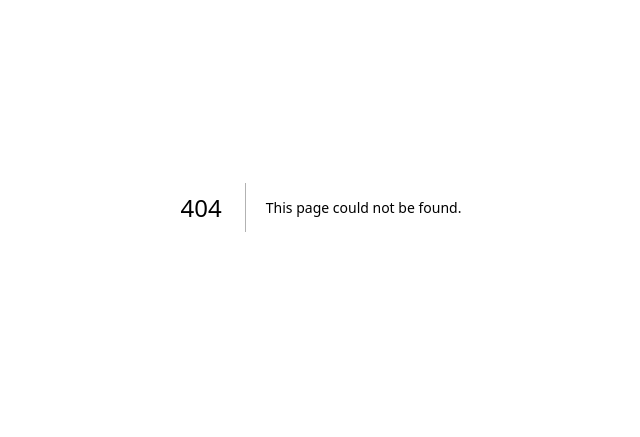
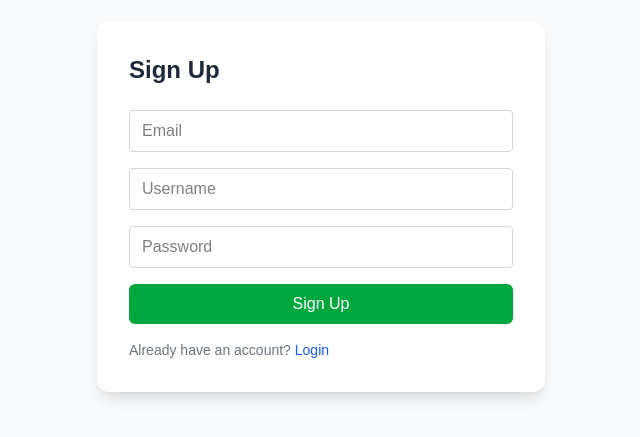
Before and after one commit to Emnet-tes/Art-Auction, a Next.js app in the folder frontend/: page /auth/signup in a window 1280 px wide. Before the commit this address had no page. Shown: the part 193-630 px from the top of the page, without its empty margins (319-959 px from the left). Built offline with nearby package versions, Linux system fonts and the light colour scheme.

Commit message:
feat: setup auth

```diff
--- /dev/null
+++ b/frontend/app/auth/login/page.tsx
@@ -0,0 +1,69 @@
+"use client";
+
+import { useState } from "react";
+import { useRouter } from "next/navigation";
+import { toast } from "sonner";
+import { login } from "@/app/lib/api";
+
+export default function LoginPage() {
+  const router = useRouter();
+  const [username, setUsername] = useState("");
+  const [password, setPassword] = useState("");
+  const [loading, setLoading] = useState(false);
+
+  const handleLogin = async () => {
+    setLoading(true);
+    try {
+      const data = await login({ username, password });
+
+      localStorage.setItem("access_token", data.access);
+      localStorage.setItem("refresh_token", data.refresh);
+      toast.success("Logged in successfully!");
+      router.push("/dashboard");
+    } catch (err: any) {
+      toast.error(err.message || "Login failed");
+    } finally {
+      setLoading(false);
+    }
+  };
+
+  return (
+    <div className="text-black min-h-screen flex items-center justify-center bg-gray-50 px-4">
+      <div className="max-w-md w-full bg-white p-8 rounded-xl shadow-lg">
+        <h2 className="text-2xl font-bold text-gray-800 mb-6">Login</h2>
+        <div className="space-y-4">
+          <input
+            type="text"
+            placeholder="Username"
+            value={username}
+            onChange={(e) => setUsername(e.target.value)}
+            className="w-full border border-gray-300 rounded px-3 py-2 focus:ring-2 focus:ring-blue-500 focus:border-blue-500"
+          />
+          <input
+            type="password"
+            placeholder="Password"
+            value={password}
+            onChange={(e) => setPassword(e.target.value)}
+            className="w-full border border-gray-300 rounded px-3 py-2 focus:ring-2 focus:ring-blue-500 focus:border-blue-500"
+          />
+          <button
+            onClick={handleLogin}
+            disabled={loading}
+            className="w-full bg-blue-600 hover:bg-blue-700 text-white py-2 rounded-md transition-colors"
+          >
+            {loading ? "Logging in..." : "Login"}
+          </button>
+        </div>
+        <p className="mt-4 text-sm text-gray-500">
+          Don’t have an account?{" "}
+          <span
+            className="text-blue-600 cursor-pointer"
+            onClick={() => router.push("/auth/signup")}
+          >
+            Sign up
+          </span>
+        </p>
+      </div>
+    </div>
+  );
+}
--- /dev/null
+++ b/frontend/app/auth/signup/page.tsx
@@ -0,0 +1,81 @@
+"use client";
+
+import { use, useState } from "react";
+import { useRouter } from "next/navigation";
+import { toast } from "sonner";
+
+export default function SignupPage() {
+  const router = useRouter();
+  const [email, setEmail] = useState("");
+  const [username, setUsername] = useState("");
+  const [password, setPassword] = useState("");
+  const [loading, setLoading] = useState(false);
+
+  const handleSignup = async () => {
+    setLoading(true);
+    try {
+      const res = await fetch("http://localhost:8000/api/auth/register/", {
+        method: "POST",
+        headers: { "Content-Type": "application/json" },
+        body: JSON.stringify({ email, password,username }),
+      });
+
+      if (!res.ok) throw new Error("Signup failed");
+
+      toast.success("Account created! Please login.");
+      router.push("/auth/login");
+    } catch (err: any) {
+        console.log(err);
+      toast.error(err.message || "Signup failed");
+    } finally {
+      setLoading(false);
+    }
+  };
+
+  return (
+    <div className=" text-black min-h-screen flex items-center justify-center bg-gray-50 px-4">
+      <div className="max-w-md w-full bg-white p-8 rounded-xl shadow-lg">
+        <h2 className="text-2xl font-bold text-gray-800 mb-6">Sign Up</h2>
+        <div className="space-y-4">
+          <input
+            type="email"
+            placeholder="Email"
+            value={email}
+            onChange={(e) => setEmail(e.target.value)}
+            className="w-full border border-gray-300 rounded px-3 py-2 focus:ring-2 focus:ring-green-500 focus:border-green-500"
+          />
+          <input
+            type="text"
+            placeholder="Username"
+            value={username}
+            onChange={(e) => setUsername(e.target.value)}
+            className=" w-full border border-gray-300 rounded px-3 py-2 focus:ring-2 focus:ring-green-500 focus:border-green-500"
+          />
+          <input
+            type="password"
+            placeholder="Password"
+            value={password}
+            onChange={(e) => setPassword(e.target.value)}
+            className="w-full border border-gray-300 rounded px-3 py-2 focus:ring-2 focus:ring-green-500 focus:border-green-500"
+          />
+          <button
+            onClick={handleSignup}
+            disabled={loading}
+            className="w-full bg-green-600 hover:bg-green-700 text-white py-2 rounded-md transition-colors"
+          >
+            {loading ? "Signing up..." : "Sign Up"}
+          </button>
+        </div>
+        <p className="mt-4 text-sm text-gray-500">
+          Already have an account?{" "}
+          <span
+            className="text-blue-600 cursor-pointer"
+            onClick={() => router.push("/login")}
+          >
+            Login
+          </span>
+        </p>
+      </div>
+    </div>
+  );
+}
--- /dev/null
+++ b/frontend/app/components/LogoutButton.tsx
@@ -0,0 +1,24 @@
+"use client";
+
+import { useRouter } from "next/navigation";
+import { toast } from "sonner";
+
+export default function LogoutButton() {
+  const router = useRouter();
+
+  const handleLogout = () => {
+    localStorage.removeItem("access_token");
+    localStorage.removeItem("refresh_token");
+    toast.success("Logged out successfully!");
+    router.push("/auth/login");
+  };
+
+  return (
+    <button
+      onClick={handleLogout}
+      className=" cursor-pointer px-4 py-2 bg-red-600 hover:bg-red-700 text-white rounded-md transition-colors"
+    >
+      Logout
+    </button>
+  );
+}
--- /dev/null
+++ b/frontend/app/dashboard/page.tsx
@@ -0,0 +1,10 @@
+import React from 'react'
+import LogoutButton from '../components/LogoutButton'
+
+const page = () => {
+  return (
+    <div><LogoutButton /></div>
+  )
+}
+
+export default page
--- /dev/null
+++ b/frontend/app/lib/api.ts
@@ -0,0 +1,38 @@
+import axios from "axios";
+
+const API = axios.create({
+  baseURL: process.env.NEXT_PUBLIC_API_URL || "http://localhost:8000/api",
+});
+
+export interface RegisterData {
+  // Define the expected fields for registration, e.g.:
+  username: string;
+  email: string;
+  password: string;
+  // Add other fields as needed
+}
+
+export interface LoginCredentials {
+  // Define the expected fields for login, e.g.:
+  username: string;
+  password: string;
+}
+
+export const register = (userData: RegisterData) =>
+  API.post("/auth/register/", userData);
+
+export const login = (credentials: LoginCredentials) => {
+  console.log("Logging in with credentials:", credentials);
+  return API.post("/auth/login/", credentials).then((res) => {
+    localStorage.setItem("access", res.data.access);
+    localStorage.setItem("refresh", res.data.refresh);
+    return res.data;
+  });
+};
+
+export const getProfile = () => {
+  const token = localStorage.getItem("access");
+  return API.get("/auth/profile/", {
+    headers: { Authorization: `Bearer ${token}` },
+  });
+};
```
Also changed, not shown: frontend/package.json (+8 -5 lines), 2 other files (tests, documents, lock files or other folders).
